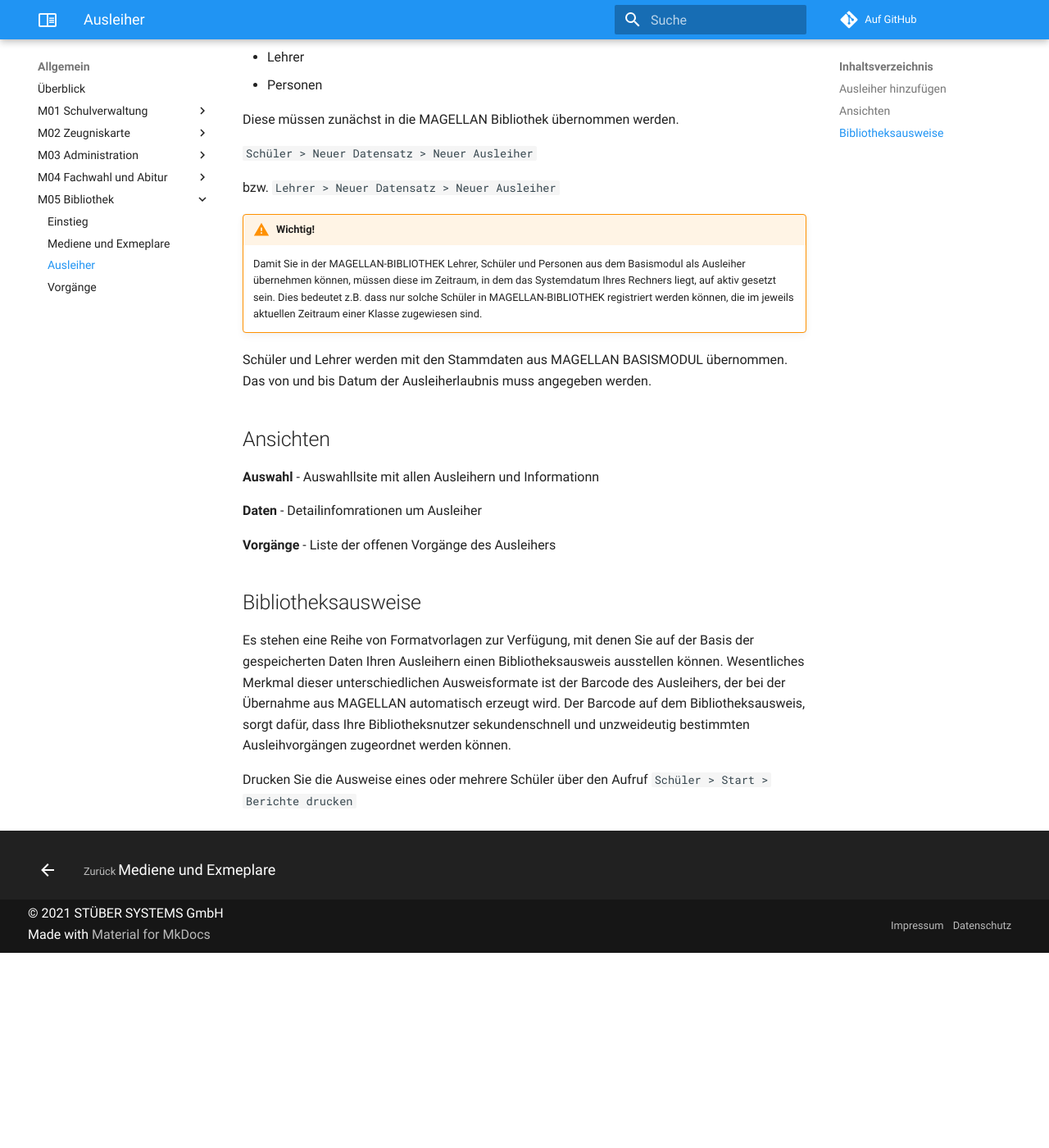
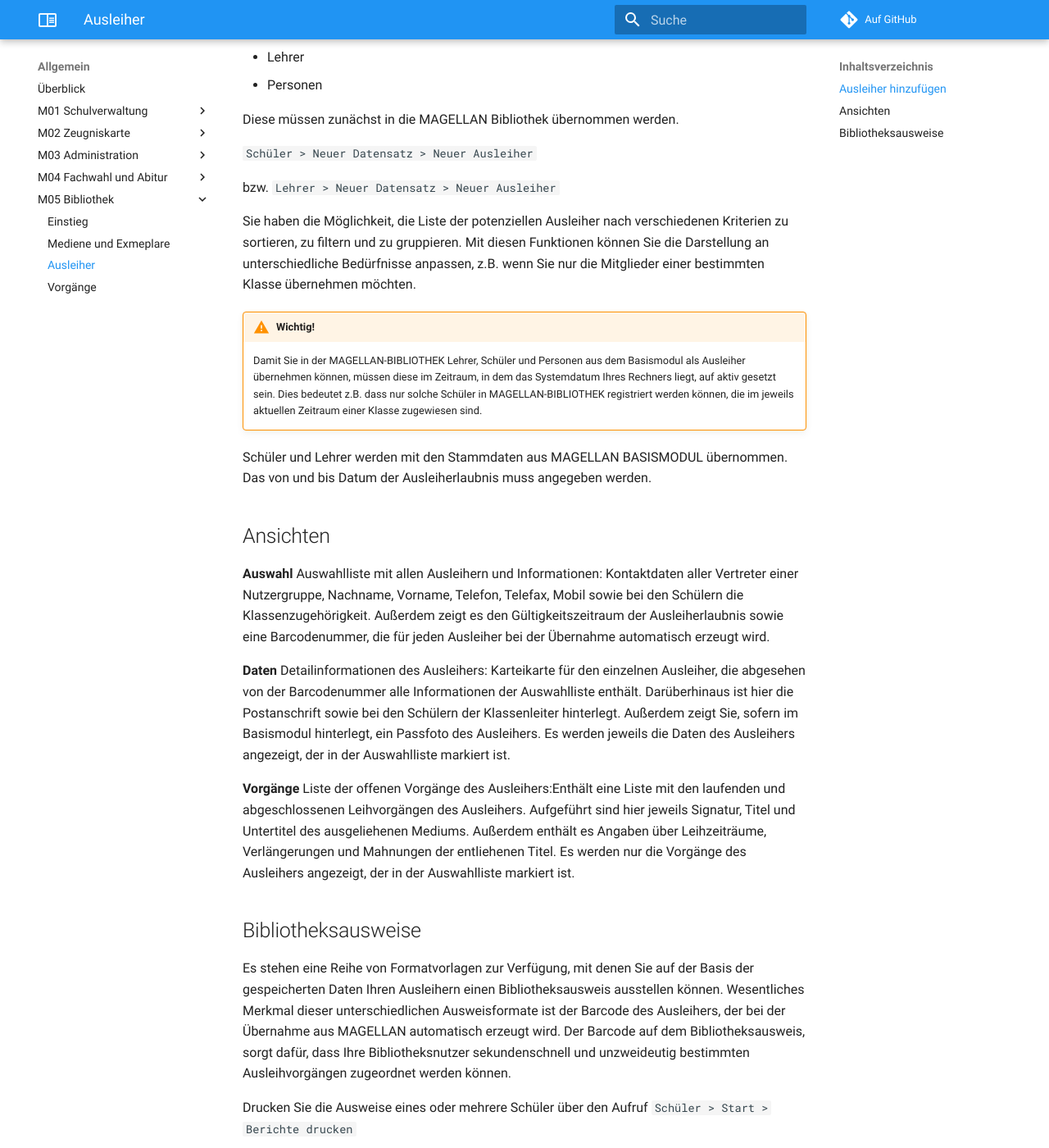
Before and after one commit to stuebersystems/doc.magellan-schulungen.de, an MkDocs documentation site: the page built from docs/m05/03.ausleiher.md, in a window 1280 px wide and 1400 px high, scrolled down 322 px. Shown: the whole window at 82% size. Built offline with MkDocs 1.6.1 and Material for MkDocs 9.7.7, drawn with Linux system fonts in a browser that asks for light colours; comment, search, counter and statistics services are not loaded; before the commit the page ends 1484 px from its top, so only the background shows below that.

Commit message:
no message

```diff
--- a/docs/m05/03.ausleiher.md
+++ b/docs/m05/03.ausleiher.md
@@ -14,6 +14,8 @@ Diese müssen zunächst in die MAGELLAN Bibliothek übernommen werden.
 
 bzw. `Lehrer > Neuer Datensatz > Neuer Ausleiher`
 
+Sie haben die Möglichkeit, die Liste der potenziellen Ausleiher nach verschiedenen Kriterien zu sortieren, zu filtern und zu gruppieren. Mit diesen Funktionen können Sie die Darstellung an unterschiedliche Bedürfnisse anpassen, z.B. wenn Sie nur die Mitglieder einer bestimmten Klasse übernehmen möchten.
+
 !!! warning "Wichtig!"
 
     Damit Sie in der MAGELLAN-BIBLIOTHEK Lehrer, Schüler und Personen aus dem Basismodul als Ausleiher übernehmen können, müssen diese im Zeitraum, in dem das Systemdatum Ihres Rechners liegt, auf aktiv gesetzt sein. Dies bedeutet z.B. dass nur solche Schüler in MAGELLAN-BIBLIOTHEK registriert werden können, die im jeweils aktuellen Zeitraum einer Klasse zugewiesen sind.
@@ -22,11 +24,14 @@ Schüler und Lehrer werden mit den Stammdaten aus MAGELLAN BASISMODUL übernomme
 
 ## Ansichten
 
-**Auswahl** - Auswahllsite mit allen Ausleihern und Informationn
+**Auswahl**
+Auswahlliste mit allen Ausleihern und Informationen: Kontaktdaten aller Vertreter einer Nutzergruppe, Nachname, Vorname, Telefon, Telefax, Mobil sowie bei den Schülern die Klassenzugehörigkeit. Außerdem zeigt es den Gültigkeitszeitraum der Ausleiherlaubnis sowie eine Barcodenummer, die für jeden Ausleiher bei der Übernahme automatisch erzeugt wird.
 
-**Daten** - Detailinfomrationen um Ausleiher
+**Daten**
+Detailinformationen des Ausleihers: Karteikarte für den einzelnen Ausleiher, die abgesehen von der Barcodenummer alle Informationen der Auswahlliste enthält. Darüberhinaus ist hier die Postanschrift sowie bei den Schülern der Klassenleiter hinterlegt. Außerdem zeigt Sie, sofern im Basismodul hinterlegt, ein Passfoto des Ausleihers. Es werden jeweils die Daten des Ausleihers angezeigt, der in der Auswahlliste markiert ist.
 
-**Vorgänge** - Liste der offenen Vorgänge des Ausleihers
+**Vorgänge**
+Liste der offenen Vorgänge des Ausleihers:Enthält eine Liste mit den laufenden und abgeschlossenen Leihvorgängen des Ausleihers. Aufgeführt sind hier jeweils Signatur, Titel und Untertitel des ausgeliehenen Mediums. Außerdem enthält es Angaben über Leihzeiträume, Verlängerungen und Mahnungen der entliehenen Titel. Es werden nur die Vorgänge des Ausleihers angezeigt, der in der Auswahlliste markiert ist.
 
 ## Bibliotheksausweise
 
```
Also changed, not shown: docs/m05/01.einstieg.md (+8 -0 lines).
